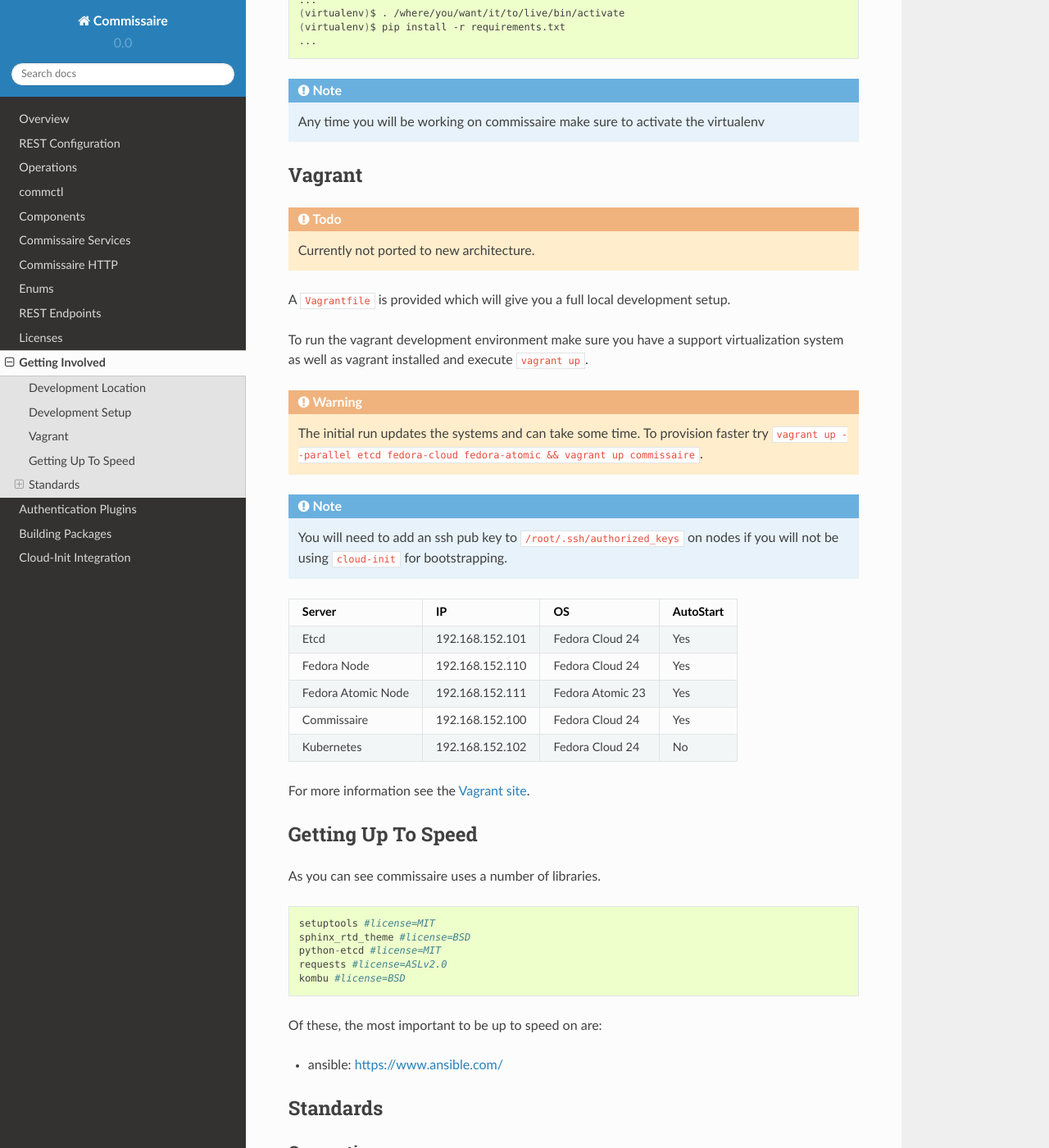
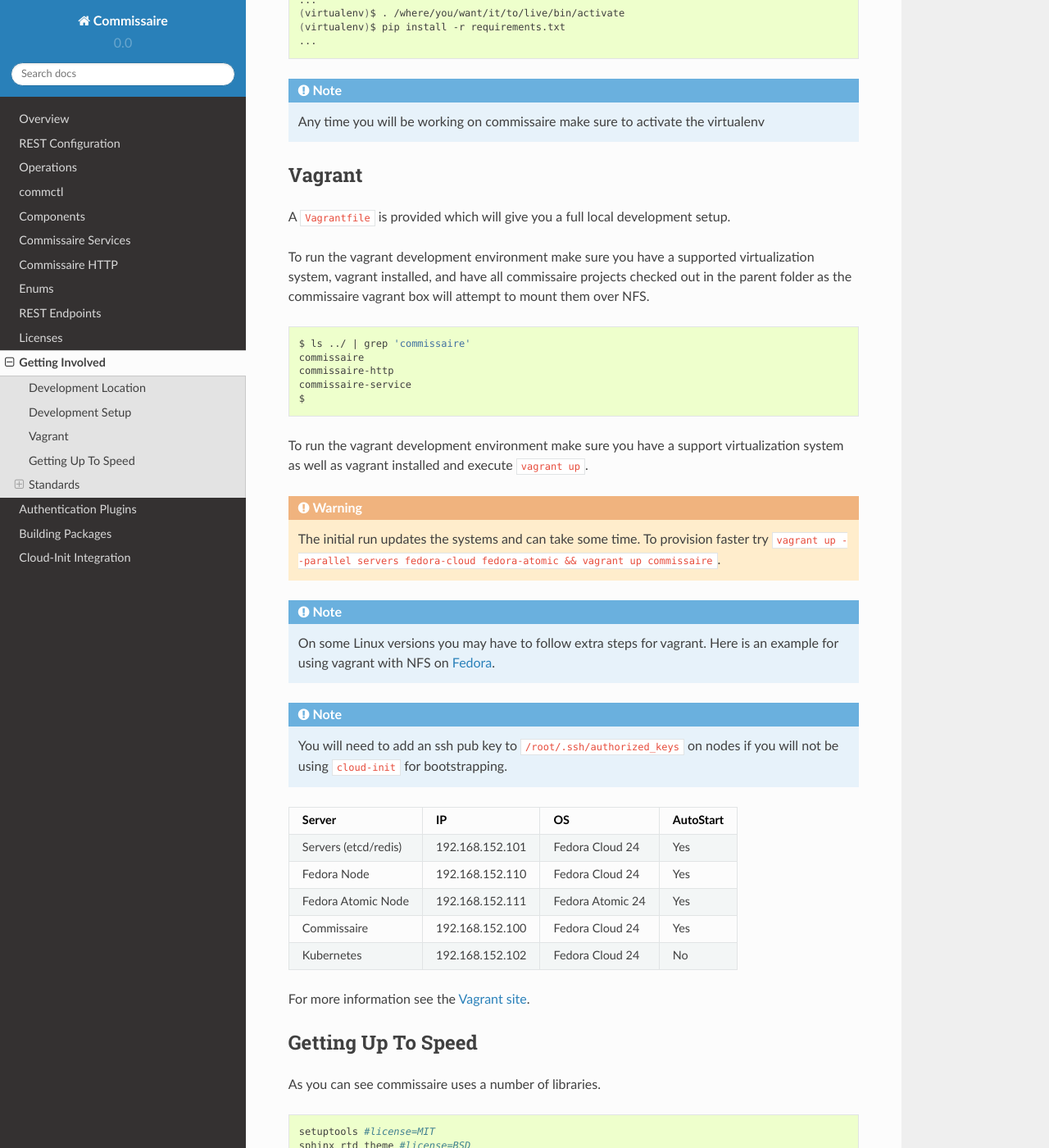
Before and after one commit to projectatomic/commissaire, a Sphinx documentation site: the page built from doc/development.rst, in a window 1280 px wide and 1400 px high, scrolled down 555 px. Shown: the whole window at 82% size. Built offline with Sphinx 7.4.7 and the Read the Docs theme 2.0.0, drawn with Linux system fonts in a browser that asks for light colours.

Commit message:
vagrant: Ported Vagrantfile from MVP. (#41)
* vagrant: Ported Vagrantfile from MVP.

* fixup! vagrant: Ported Vagrantfile from MVP.

```diff
--- a/doc/development.rst
+++ b/doc/development.rst
@@ -27,32 +27,46 @@ your system with application only dependencies while you code.
 Vagrant
 -------
 
-.. todo::
+A ``Vagrantfile`` is provided which will give you a full local development setup.
 
-    Currently not ported to new architecture.
+To run the vagrant development environment make sure you have a supported
+virtualization system, vagrant installed, and have all commissaire projects checked
+out in the parent folder as the commissaire vagrant box will attempt to mount them
+over NFS.
 
-A ``Vagrantfile`` is provided which will give you a full local development setup.
+.. code-block:: shell
+
+   $ ls ../ | grep 'commissaire'
+   commissaire
+   commissaire-http
+   commissaire-service
+   $
+
 
 To run the vagrant development environment make sure you have a support
 virtualization system as well as vagrant installed and execute ``vagrant up``.
 
 .. warning::
 
-   The initial run updates the systems and can take some time. To provision faster try ``vagrant up --parallel etcd fedora-cloud fedora-atomic && vagrant up commissaire``.
+   The initial run updates the systems and can take some time. To provision faster try ``vagrant up --parallel servers fedora-cloud fedora-atomic && vagrant up commissaire``.
+
+.. note::
+
+   On some Linux versions you may have to follow extra steps for vagrant. Here is an example for using vagrant with NFS on `Fedora <https://developer.fedoraproject.org/tools/vagrant/vagrant-nfs.html>`_.
 
 .. note::
 
     You will need to add an ssh pub key to ``/root/.ssh/authorized_keys`` on nodes if you will not be using ``cloud-init`` for bootstrapping.
 
-================== =============== ================ =========
-Server             IP              OS               AutoStart
-================== =============== ================ =========
-Etcd               192.168.152.101 Fedora Cloud 24  Yes
-Fedora Node        192.168.152.110 Fedora Cloud 24  Yes
-Fedora Atomic Node 192.168.152.111 Fedora Atomic 23 Yes
-Commissaire        192.168.152.100 Fedora Cloud 24  Yes
-Kubernetes         192.168.152.102 Fedora Cloud 24  No
-================== =============== ================ =========
+==================== =============== ================ =========
+Server               IP              OS               AutoStart
+==================== =============== ================ =========
+Servers (etcd/redis) 192.168.152.101 Fedora Cloud 24  Yes
+Fedora Node          192.168.152.110 Fedora Cloud 24  Yes
+Fedora Atomic Node   192.168.152.111 Fedora Atomic 24 Yes
+Commissaire          192.168.152.100 Fedora Cloud 24  Yes
+Kubernetes           192.168.152.102 Fedora Cloud 24  No
+==================== =============== ================ =========
 
 For more information see the `Vagrant site <https://www.vagrantup.com>`_.
 
```
Also changed, not shown: 1 other file.
